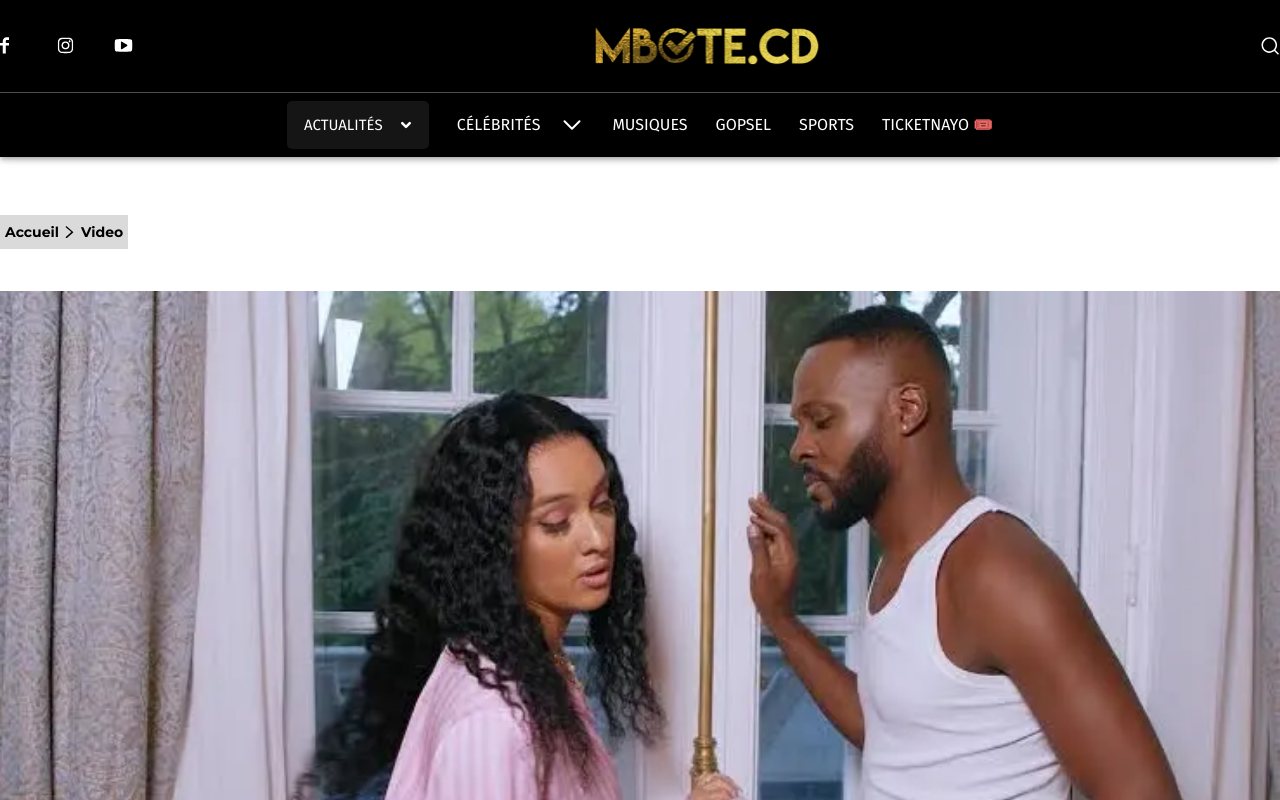
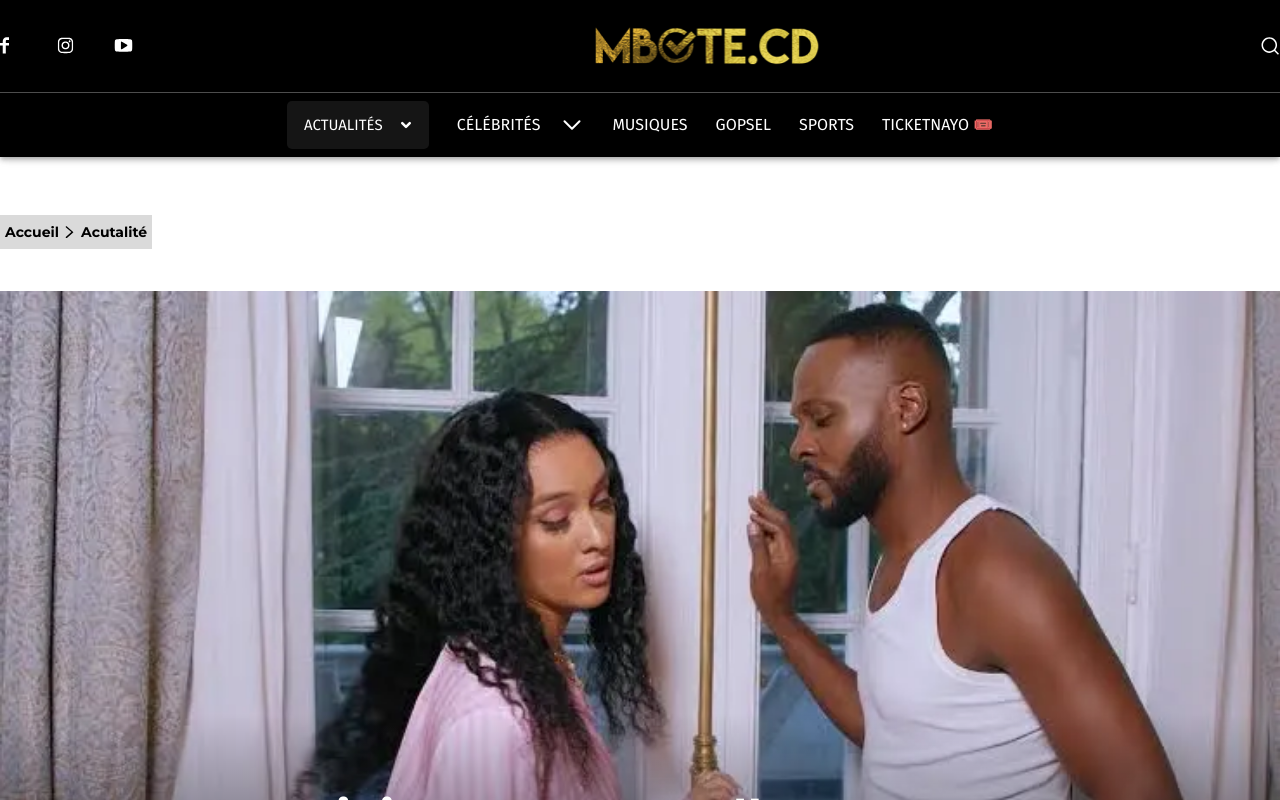
Before and after one commit to JoeMayinzi/mbote.cd, a Next.js app: page /archive in a window 1280 px wide. Shown: the top 800 px of the page. Built offline with nearby package versions, Linux system fonts and the light colour scheme.

Commit message:
inteigration : make the author page responsie

```diff
--- a/src/app/archive/page.jsx
+++ b/src/app/archive/page.jsx
@@ -50,23 +50,15 @@ export default function Archive() {
                   </svg>
                 </span>
                 <div>
-                  <Link className="text-sm font-bold" href="/author">
-                    Video
-                  </Link>
+                  <span className="text-sm font-bold">Acutalité</span>
                 </div>
               </div>
             </div>
           </div>
-          <div className="relative">
-            <div>
-              <Image
-                className="w-full h-auto"
-                src={archiveImg}
-                width="1192"
-                height="715"
-                alt="bg image"
-              />
         </div>
+      </section>
+      <section>
+        <div className="archive-bg container mx-auto">
           <div className="gradient mt-9 absolute bottom-0 p-10">
             <h3 className="text-white font-extrabold text-[49px] leading-[1.2] ">
               <Link className="" href="/">
@@ -76,11 +68,10 @@ export default function Archive() {
             </h3>
           </div>
         </div>
-        </div>
       </section>
       <section className=" mt-[30px] ">
         <div className="container mx-auto">
-          <div className="grid grid-cols-3 gap-x-[10px] gap-y-10">
+          <div className=" grid grid-cols-1 md:grid-cols-3 gap-x-[10px] gap-y-10">
             <Article />
             <Article />
             <Article />
--- a/src/app/article/page.jsx
+++ b/src/app/article/page.jsx
@@ -19,7 +19,7 @@ export default function Article() {
               </a>
             </div>
             <div>
-              <h1 className="font-extrabold text-[54px] leading-[1.2] ">
+              <h1 className="font-extrabold text-[52px] leading-[1.2] ">
                 Michel Bakenda sur le concert de moïse mbiye : « Je prie pour
                 que ce concert soit une réussite et que le Dieu de ta vie
                 t’honore devant 80 000 personnes »
--- a/src/app/author/page.jsx
+++ b/src/app/author/page.jsx
@@ -113,6 +113,10 @@ export default function Author() {
           <Article />
         </div>
         <LoadMore />
+        Lorem ipsum dolor sit amet consectetur adipisicing elit. Unde placeat
+        dolorum hic doloremque dolorem provident, accusantium voluptatum et
+        dolore consectetur, soluta ut iure? Provident, ipsum beatae. Dicta
+        commodi sequi quo.
       </div>
     </div>
   );
--- a/src/app/generique/page.jsx
+++ b/src/app/generique/page.jsx
@@ -1,6 +1,6 @@
 export default function Generique() {
   return (
-    <section className="mt-3 pt-[21px] ">
+    <section className="mt-3 pt-[21px] px-6">
       <div className="container mx-auto">
         <div>
           <h1 className="mb-[19px] text-3xl ">Qui sommes nous</h1>
@@ -41,7 +41,7 @@ export default function Generique() {
             <li className="mb-[10px] text-[15px]">Beatrice Munguba&nbsp;</li>
           </ul>
           <p className="text-[15px] mb-[20px]">
-            <strong>Redactionl&nbsp;</strong>
+            <strong>Redaction&nbsp;</strong>
           </p>
           <ul className="mt-[15px] mb-[26px] ms-[21px] list-disc">
             <li className="mb-[10px] text-[15px]">
@@ -58,9 +58,9 @@ export default function Generique() {
             <li className="mb-[10px] text-[15px]">
               Thimothé MAMPUYA – Journaliste reporter
             </li>
-            <li className="mb-[10px] text-[15px]">
+            <p className="mb-[10px] text-[15px]">
               <strong>Production&nbsp;</strong>
-            </li>
+            </p>
             <li className="mb-[10px] text-[15px]">
               Beatrice Munguba – Presentatrice
             </li>
--- a/src/app/styles/global.css
+++ b/src/app/styles/global.css
@@ -94,3 +94,17 @@ body {
 .last-block-shadaw {
   box-shadow: 0px 0px 10px 0px rgba(0, 0, 0, 0.08) !important;
 }
+
+.archive-bg {
+  background-image: linear-gradient(
+      0deg,
+      rgba(0, 0, 0, 0.8),
+      rgba(0, 0, 0, 0) 41%,
+      rgba(0, 0, 0, 0)
+    ),
+    url("../../assets/images/archive.webp");
+  background-position: center;
+  background-size: cover;
+  height: 715px;
+  position: relative;
+}
--- a/src/app/videos/page.jsx
+++ b/src/app/videos/page.jsx
@@ -9,7 +9,7 @@ export default function Videos() {
       <section>
         <div className="container mx-auto">
           <div className="mt-7 py-[30px]">
-            <div className=" px-6">
+            <div>
               <div className=" p-[5px] mb-3 bg-[rgba(73,73,73,.2)] flex items-center w-fit">
                 <div>
                   <Link className="text-sm font-bold" href="/">
@@ -43,9 +43,7 @@ export default function Videos() {
                   </svg>
                 </span>
                 <div>
-                  <Link className="text-sm font-bold" href="/author">
-                    Video
-                  </Link>
+                  <span className="text-sm font-bold">Video</span>
                 </div>
               </div>
             </div>
--- a/src/components/header/Header.jsx
+++ b/src/components/header/Header.jsx
@@ -28,7 +28,8 @@ export default function Header() {
                 <path d="M0.844 6.050c-0.256-0.256-0.381-0.581-0.381-0.975s0.125-0.719 0.381-0.975 0.581-0.381 0.975-0.381h28.512c0.394 0 0.719 0.125 0.975 0.381s0.381 0.581 0.381 0.975-0.125 0.719-0.381 0.975-0.581 0.381-0.975 0.381h-28.512c-0.394 0-0.719-0.125-0.975-0.381zM31.306 14.963c0.256 0.256 0.381 0.581 0.381 0.975s-0.125 0.719-0.381 0.975-0.581 0.381-0.975 0.381h-28.512c-0.394 0-0.719-0.125-0.975-0.381s-0.381-0.581-0.381-0.975 0.125-0.719 0.381-0.975 0.581-0.381 0.975-0.381h28.512c0.394 0 0.719 0.125 0.975 0.381zM31.306 25.819c0.256 0.256 0.381 0.581 0.381 0.975s-0.125 0.719-0.381 0.975-0.581 0.381-0.975 0.381h-28.512c-0.394 0-0.719-0.125-0.975-0.381s-0.381-0.581-0.381-0.975 0.125-0.719 0.381-0.975 0.581-0.381 0.975-0.381h28.512c0.394 0 0.719 0.131 0.975 0.381z"></path>
               </svg>
             </div>
-            <div className="w-[45px] h-[45px] flex items-center">
+            <div className=" hidden md:flex gap-3 items-center">
+              <div className=" w-[45px] h-[45px] flex items-center">
                 <Link href="https://mbote.cd/" target="_blank">
                   <svg
                     width="9"
@@ -101,6 +102,7 @@ export default function Header() {
                 </Link>
               </div>
             </div>
+          </div>
           <div>
             <Link href="https://mbote.cd/">
               <Image
@@ -127,7 +129,7 @@ export default function Header() {
           </div>
         </div>
       </div>
-      <div className="flex items-center justify-center gap-7 border-t header-border ">
+      <div className=" hidden md:flex items-center justify-center gap-7 border-t header-border ">
         <div class="flex items-center">
           <div class="group relative cursor-pointer py-2">
             <div class="flex items-center justify-between space-x-5">
--- a/src/components/load-more/More.jsx
+++ b/src/components/load-more/More.jsx
@@ -4,7 +4,7 @@ export default function LoadMore() {
   return (
     <div className="mt-5 flex justify-center">
       <Link
-        className="bg-[#FDAB09] w-[105px] h-9 font-bold text-xs uppercase flex justify-center items-center gap-[6px] "
+        className=" bg-[#FDAB09] w-[105px] h-9 font-bold text-xs uppercase flex justify-center items-center gap-[6px] "
         href="/"
       >
         Voir plus
```
Also changed, not shown: src/app/searchpage/page.jsx (+12 -22 lines), ulh2h67s.bmp (added), 1 other file (tests, documents, lock files or other folders). Lines whose indentation alone changed are shown as unchanged.
